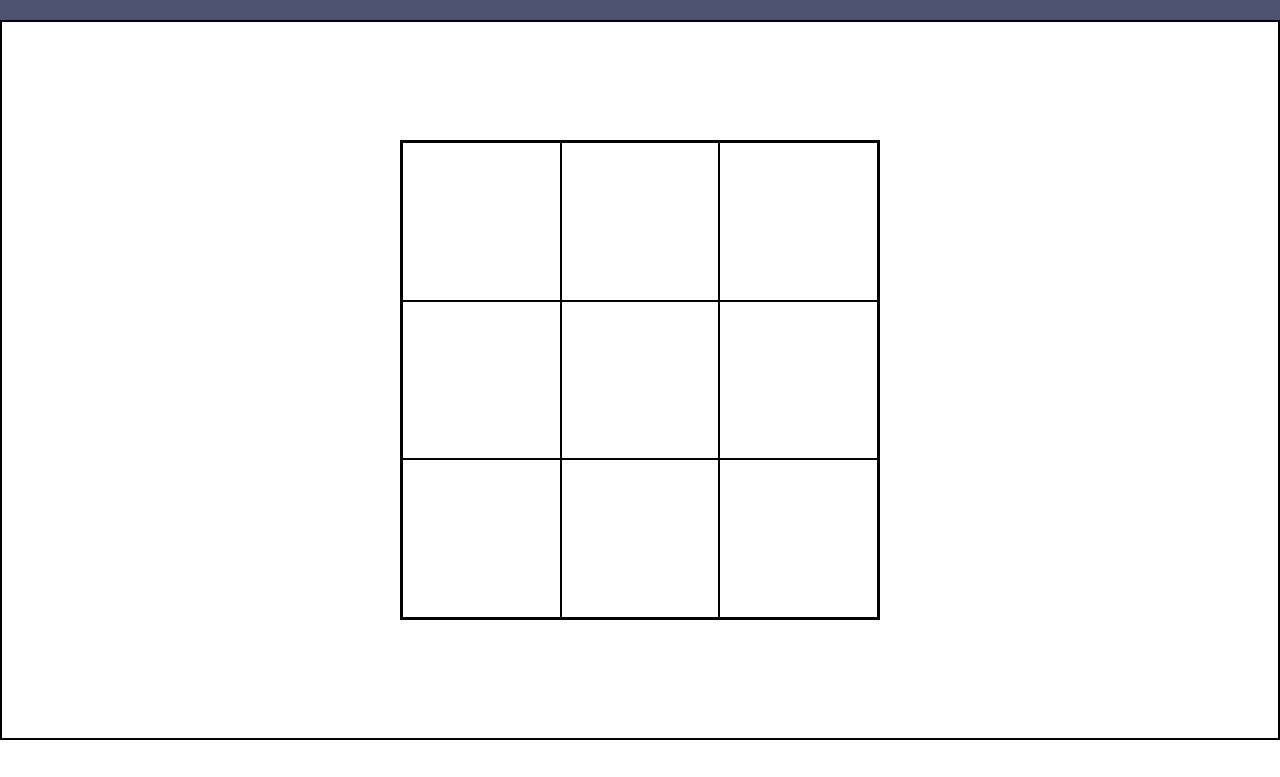
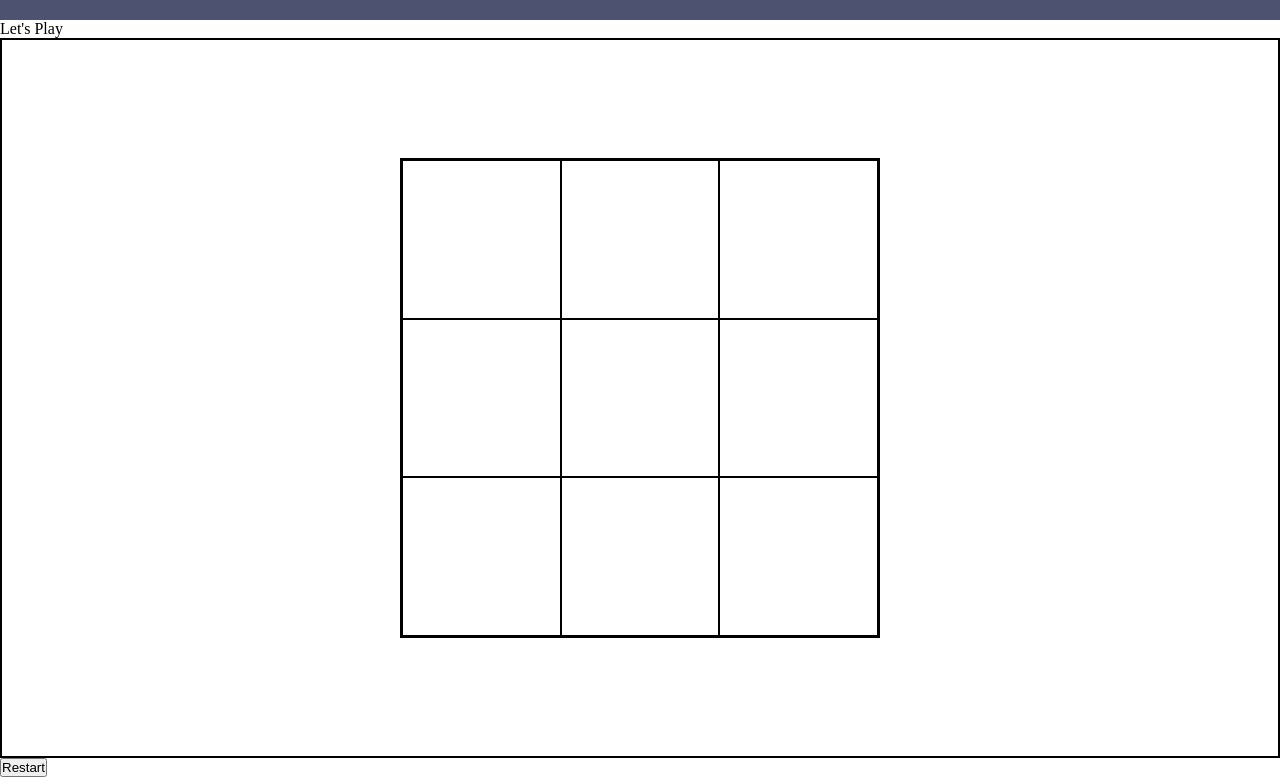
Before and after one commit to Ar-Akhil/TicTacToe, a plain HTML site: page index.html in a window 1280 px wide. Shown: the part 60-837 px from the top of the page. Before the commit the page ends 800 px from the top, so only its background shows below. Drawn offline with Linux system fonts and the light colour scheme.

Commit message:
added refresh button and a reuslt text

```diff
--- a/index.html
+++ b/index.html
@@ -13,7 +13,13 @@
       <p>TicTacToe</p>
     </nav>
     <main>
+      <p id="resultText">Let's Play</p>
       <div class="container" id="main-container"></div>
+      <div class="btn-container">
+        <p id="player1"></p>
+        <button>Restart</button>
+        <p id="player2"></p>
+      </div>
     </main>
   </body>
 </html>
```
